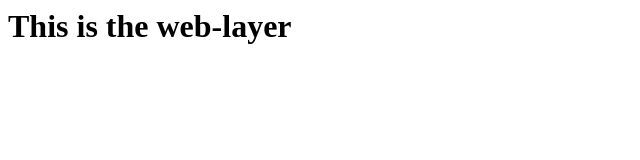
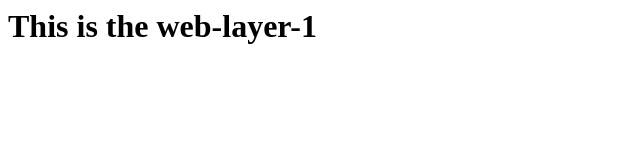
Before and after one commit to joysep91/build-weblayer, a plain HTML site: page index.html in a window 1280 px wide. Shown: the full height of the page, 0-640 px from the left. Drawn offline with Linux system fonts and the light colour scheme.

Commit message:
indexfile modified

```diff
--- a/index.html
+++ b/index.html
@@ -1 +1 @@
-<h1>This is the web-layer</h1>
+<h1>This is the web-layer-1</h1>
```
